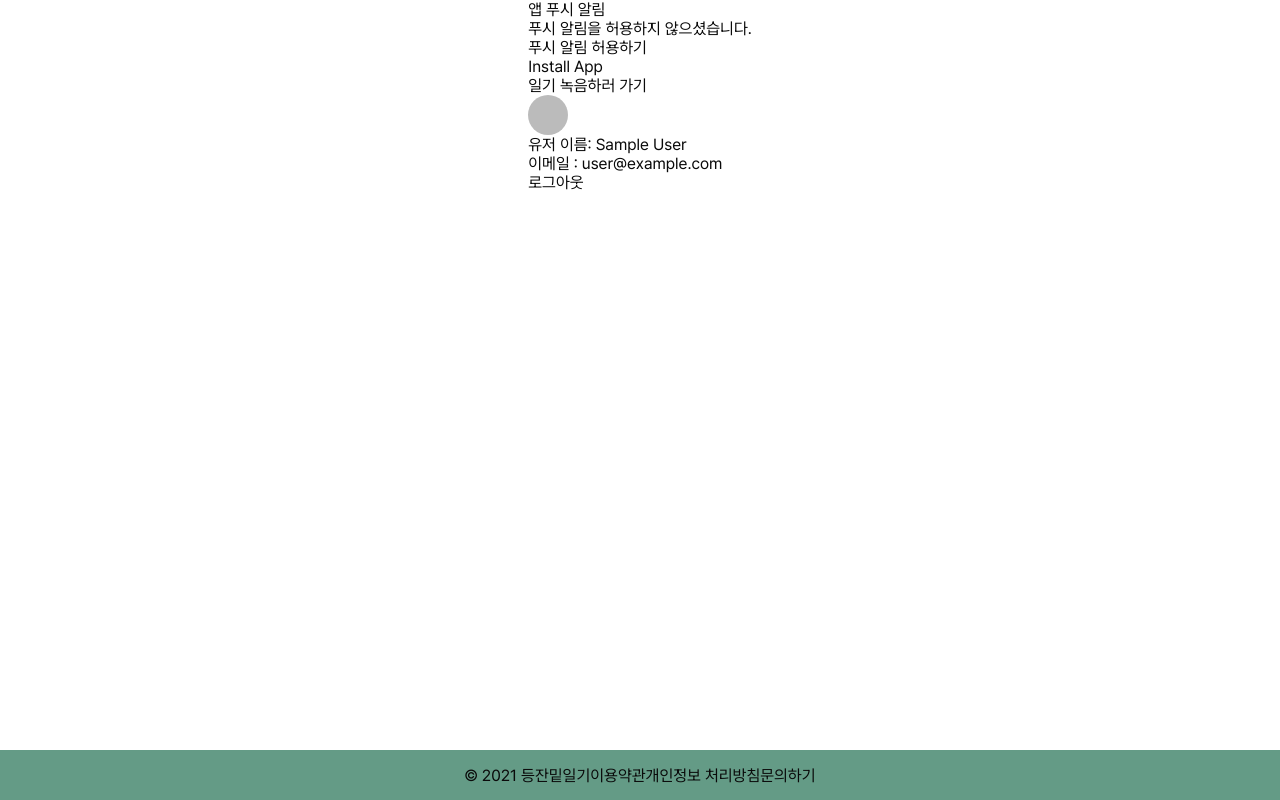
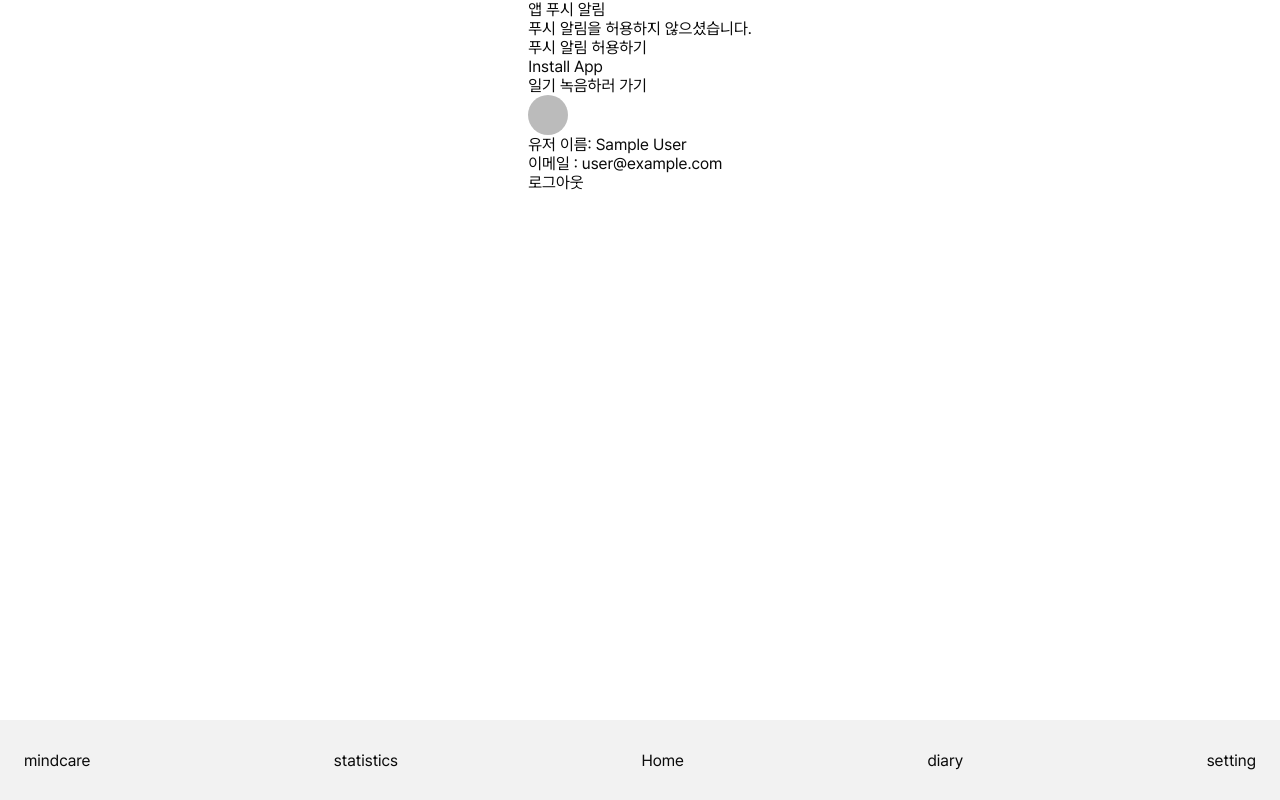
Before and after one commit to siyeol97/diary-under-the-light-v2, a Next.js app: page / in a window 1280 px wide. Built offline with nearby package versions, Linux system fonts and the light colour scheme; no server answers; sample sign-in values are in the browser's storage; what web-push would draw is missing.

Commit message:
feat: bottom menu 생성

```diff
--- a/src/app/(autenticated)/layout.tsx
+++ b/src/app/(autenticated)/layout.tsx
@@ -1,17 +1,12 @@
+import BottomMenu from '@/components/shared/BottomMenu';
+
 export default function Layout({
   children,
 }: Readonly<{ children: React.ReactNode }>) {
   return (
     <main>
       {children}
-      <footer>
-        <div className='flex h-[50px] justify-center items-center bg-primary-500 fixed bottom-0 w-full'>
-          <p>© 2021 등잔밑일기</p>
-          <p>이용약관</p>
-          <p>개인정보 처리방침</p>
-          <p>문의하기</p>
-        </div>
-      </footer>
+      <BottomMenu />
     </main>
   );
 }
--- /dev/null
+++ b/src/components/shared/BottomMenu.tsx
@@ -0,0 +1,45 @@
+import { Menu } from '@/types/type';
+import MenuItem from './MenuItem';
+
+const menu: Menu[] = [
+  {
+    id: 1,
+    name: 'mindcare',
+    href: '/mindcare',
+    icon: 'heart',
+  },
+  {
+    id: 2,
+    href: '/chart',
+    name: 'statistics',
+    icon: 'chart',
+  },
+  {
+    id: 3,
+    name: 'Home',
+    href: '/',
+    icon: 'calender',
+  },
+  {
+    id: 4,
+    name: 'diary',
+    href: '/diary',
+    icon: 'book',
+  },
+  {
+    id: 5,
+    name: 'setting',
+    href: '/setting',
+    icon: 'setting',
+  },
+];
+
+export default async function BottomMenu() {
+  return (
+    <section className='flex justify-between items-center fixed bottom-0 w-full bg-greyScale-20 h-[80px] px-4'>
+      {menu.map((menu) => (
+        <MenuItem menu={menu} key={menu.id} />
+      ))}
+    </section>
+  );
+}
--- /dev/null
+++ b/src/components/shared/MenuItem.tsx
@@ -0,0 +1,31 @@
+'use client';
+import { cn } from '@/lib/utils';
+import type { Menu } from '@/types/type';
+import { useRouter } from 'next/navigation';
+
+export default function MenuItem({
+  menu,
+  isActive = false,
+}: {
+  menu: Menu;
+  isActive?: boolean;
+}) {
+  const router = useRouter();
+  const onClick = () => {
+    router.push(menu.href);
+  };
+
+  return (
+    <button
+      onClick={onClick}
+      className={cn(
+        'cursor-pointer flex items-center justify-center p-2 hover:bg-primary-600 hover:text-greyScale-20 transition-all duration-200 rounded-md',
+        {
+          'bg-primary-800 text-white': isActive,
+        },
+      )}
+    >
+      <span>{menu.name}</span>
+    </button>
+  );
+}
--- /dev/null
+++ b/src/types/type.ts
@@ -0,0 +1,8 @@
+type Menu = {
+  id: number;
+  name: string;
+  icon: string;
+  href: string;
+};
+
+export type { Menu };
```
